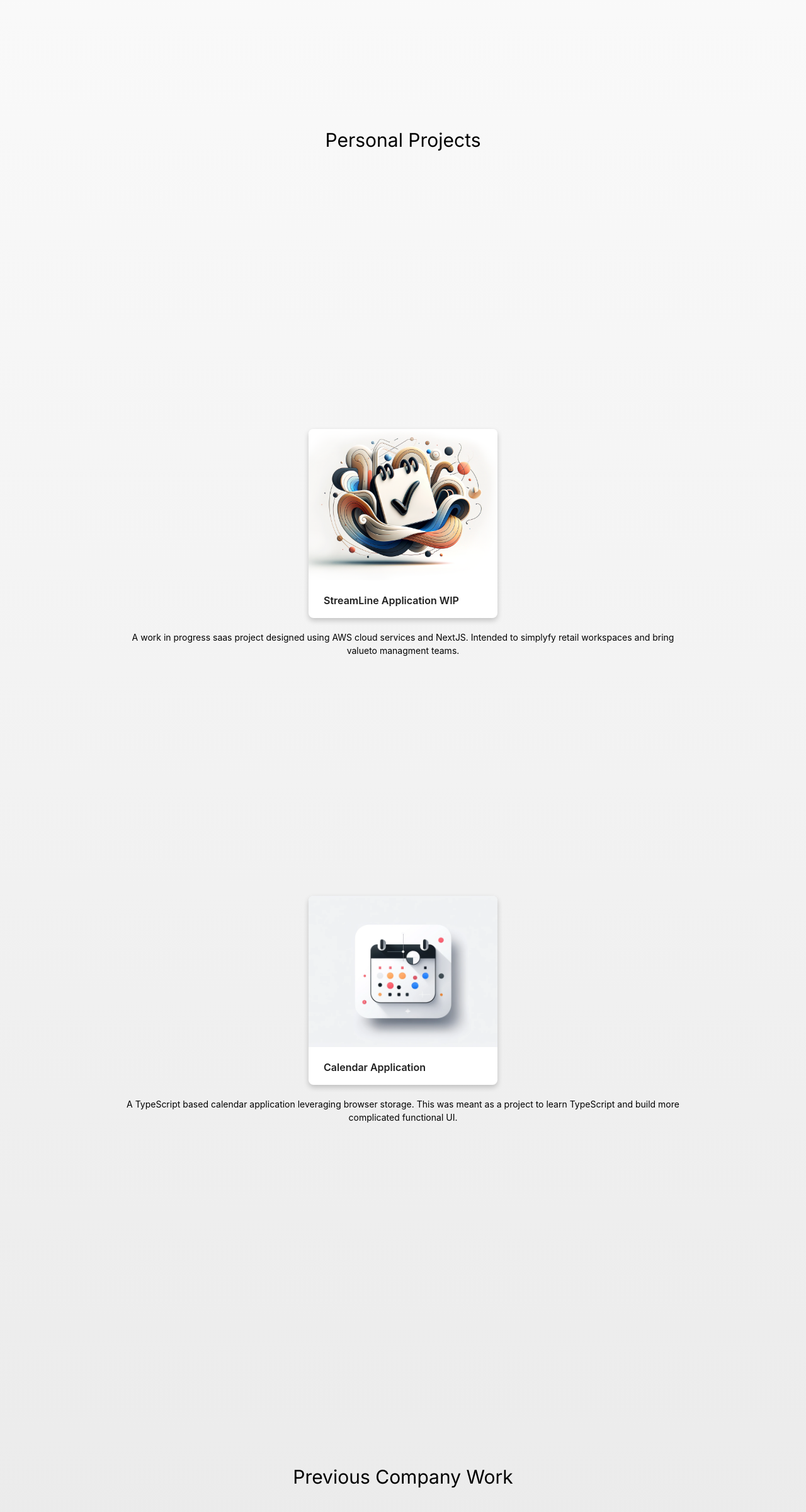
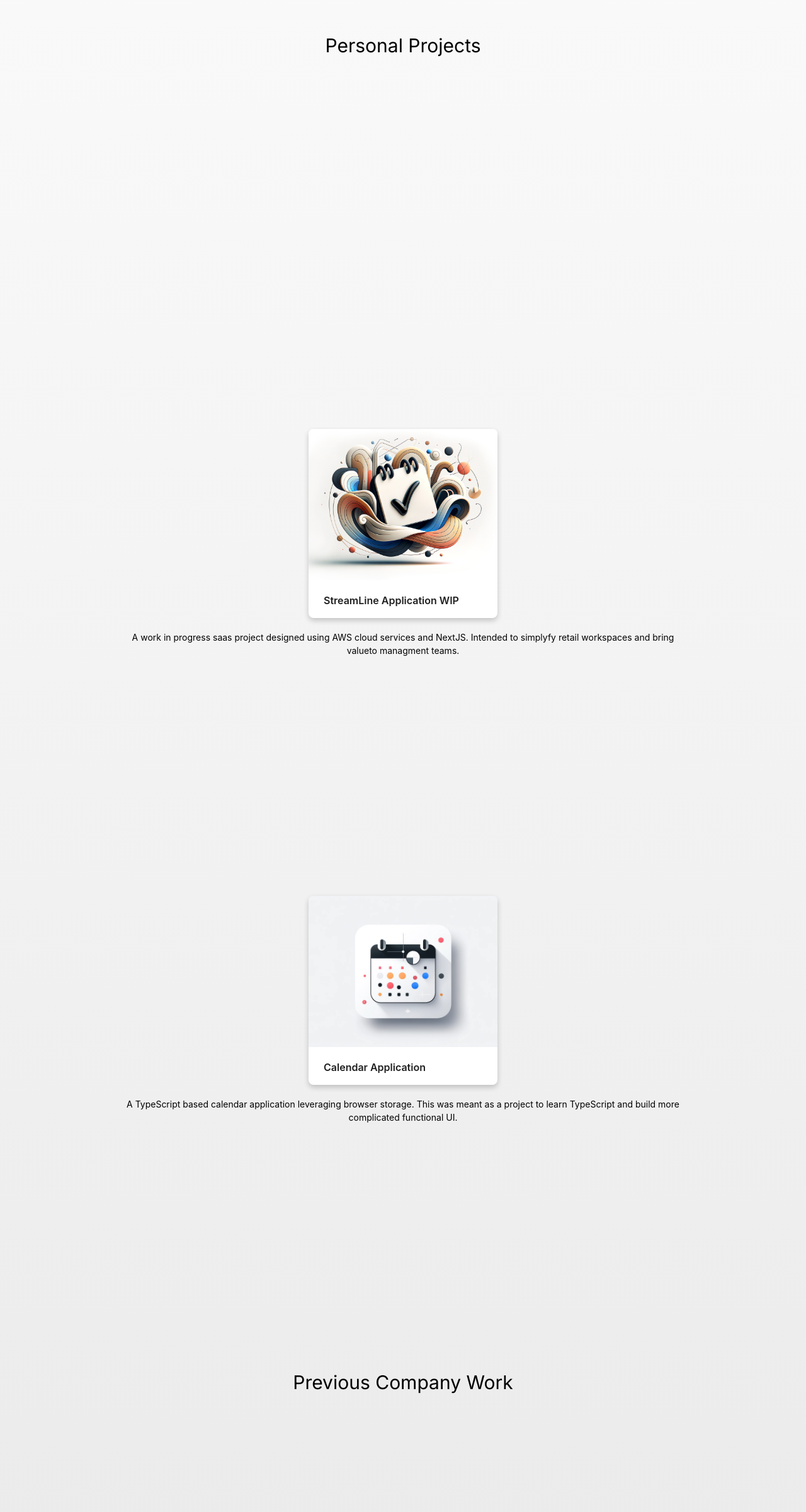
Before and after one commit to colinkirkby/colin, a Next.js app in the folder homepage/: page / in a window 1280 px wide. Shown: the part 1021-3421 px from the top of the page at 63% size. Built offline with nearby package versions, Linux system fonts and the light colour scheme.

Commit message:
header placement

```diff
--- a/homepage/app/Client.tsx
+++ b/homepage/app/Client.tsx
@@ -311,7 +311,11 @@ export function Client() {
       >
         <h1
           className=" text-black"
-          style={{ fontSize: "30px", scrollSnapAlign: "center" }}
+          style={{
+            fontSize: "30px",
+            scrollSnapAlign: "center",
+            paddingBottom: "300px"
+          }}
         >
           Personal Projects
         </h1>
@@ -438,7 +442,11 @@ export function Client() {
       >
         <h1
           className=" text-black"
-          style={{ fontSize: "30px", scrollSnapAlign: "center" }}
+          style={{
+            fontSize: "30px",
+            scrollSnapAlign: "center",
+            paddingBottom: "300px"
+          }}
         >
           Previous Company Work
         </h1>
```
